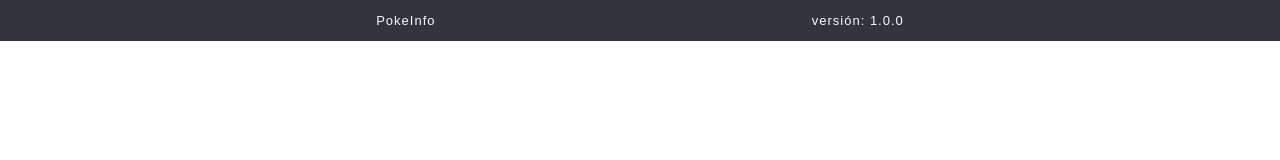
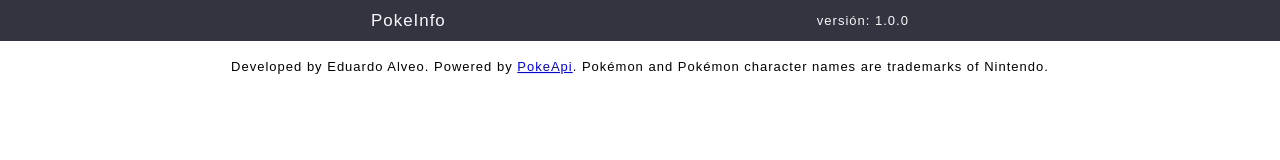
Before and after one commit to javialveo/poke-info, a plain HTML site: page index.html in a window 1280 px wide. Drawn offline with Linux system fonts and the light colour scheme; no server answers.

Commit message:
Actualización de estilos CSS, Se agrega información de pie de página.

```diff
--- a/index.html
+++ b/index.html
@@ -9,8 +9,8 @@
   </head>
   <body>
     <header class="header">
-      <h1>PokeInfo</h1>
-      <p>versión: <span id="versionApp">0.0.0</span></p>
+      <h1 class="header__title">PokeInfo</h1>
+      <p class="header__information">versión: <span id="versionApp">0.0.0</span></p>
     </header>
 
     <main id="cardContainer" class="container">
@@ -31,7 +31,8 @@
       </div>
     </template>
 
-    <footer>
+    <footer class="footer">
+      <p class="footer__information">Developed by Eduardo Alveo. Powered by <a href="https://pokeapi.co/" target="_blank">PokeApi</a>. Pokémon and Pokémon character names are trademarks of Nintendo.</p>
     </footer>
 
     <script src="js/main.js"></script>
--- /dev/null
+++ b/sass/_footer.scss
@@ -0,0 +1,9 @@
+.footer{
+  display: flex;
+  justify-content: center;
+  text-align: center;
+
+  &__information{
+    padding: 5px 8px;
+  }
+}
--- a/sass/_header.scss
+++ b/sass/_header.scss
@@ -5,4 +5,8 @@
   color: #F8F9FA;
   justify-content: space-evenly;
   align-items: center;
+
+  &__title{
+    font-size: 1.3em;
+  }
 }
--- a/sass/main.scss
+++ b/sass/main.scss
@@ -2,4 +2,5 @@
 @use 'globals';
 @use 'header';
 @use 'content';
+@use 'footer';
 @use 'responsive';
```
Also changed, not shown: css/main.css.
